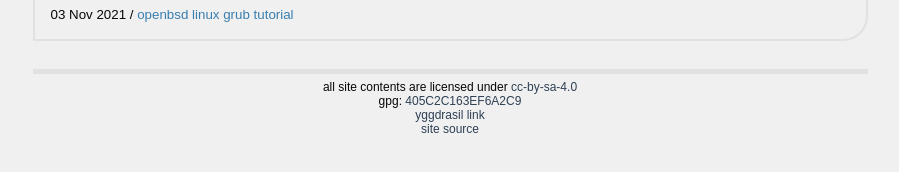
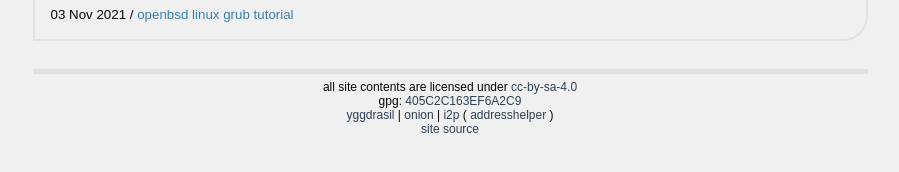
Before and after one commit to la-ninpre/aaoth.xyz, a Jekyll site: the page built from index.md, in a window 1280 px wide. Shown: the part 564-736 px from the top of the page, without its empty margins (190-1089 px from the left). Built offline with Jekyll 4.4.1, drawn with Linux system fonts in a browser that asks for light colours.

Commit message:
add onion and i2p links
wohoo, darknets \(.. )

```diff
--- a/_includes/footer.html
+++ b/_includes/footer.html
@@ -2,7 +2,7 @@
     <hr>
     <p>
         all site contents are licensed under
-        <a href="http://creativecommons.org/licenses/by-sa/4.0/">
+        <a rel="license" href="http://creativecommons.org/licenses/by-sa/4.0/">
             cc-by-sa-4.0
         </a>
     </p>
@@ -13,12 +13,23 @@
         </a>
     </p>
     <p>
-        <a href="http://[301:cec9:b4fc:5a23::1]">
-            yggdrasil link
+        <a rel="alt" href="http://[301:cec9:b4fc:5a23::1]">
+            yggdrasil
         </a>
+        |
+        <a rel="alt" href="http://aaothltwqdq5cxyllcmjegoffb4qpyggodxsn7z2uwegfdscfww5trid.onion">
+            onion
+        </a>
+        |
+        <a rel="alt" href="http://aaoth5tidbhizgerysxlfrqmg5t7jzb76zt6lattwjj3up524qwa.b32.i2p">
+            i2p
+        </a>
+        (<a href="http://aaoth.i2p/?i2paddresshelper=lWQct4-sbrkEzDXoJ9mIuK1o5ON0fPVBD1k9ezES9lKtVeqPOh8Kn4ryjvQaPuhvIpflKG3XIPmTGmeQ8gwLvqU0wTPy29bO5LLeSaVxnguR80OqznzKpnRz~h8Ujs5qOLcXkqVnnImidqUosUEZ3rw62KThqNvlhPLTBeioH7Klxlo3j20fy7SlAnRk8zQKuJxs601BwPG1dATX76sqA0XWqb0p72yH-gFNDL~Tu70G-iuHix4AbEArDfqWi8j5uL1uM9TUjV-jQybfqIMS0fRbqpTyCxN-qkWBCgVm3XzLzSx0bbTkLWZ83GWbgEW9mQ20p6A-lulf8aWrK~PeD030l0CvTSSRRcIkChsjvuWtog40rUSf-JrqYMZNgTeoRfn0dQofd59gb0dmkMO6jSOdKICCbFaVfrbHHU7eeu8qyg0wwLDs5jit77nrGfSVHRtI7bjlvJ6gxSAbhIGwBdyLPvp~bM-e~9X5bw355srWSqaStGKqKGPc9MhPd9h0BQAEAAcAAA==">
+            addresshelper
+        </a>)
     </p>
     <p>
-        <a rel="site source" href="https://git.aaoth.xyz/aaoth.xyz.git/about">
+        <a href="https://git.aaoth.xyz/aaoth.xyz.git/about">
             site source
         </a>
     </p>
```
